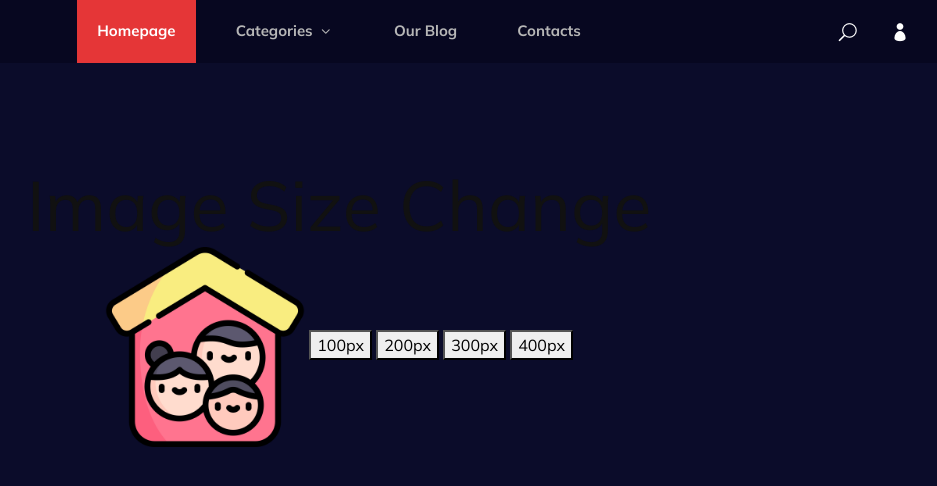
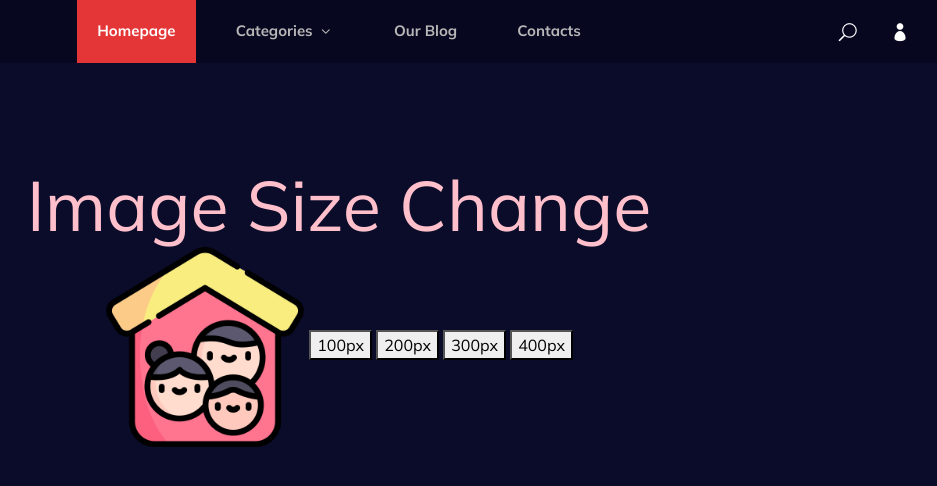
Before and after one commit to Radiant491/Basic-2-Size-Change, a plain HTML site: page Index.html in a window 1280 px wide. Shown: the whole page, without its empty margins (301-1238 px from the left). Drawn offline with Linux system fonts and the light colour scheme.

Commit message:
h1 color changed

```diff
--- a/Index.html
+++ b/Index.html
@@ -75,7 +75,7 @@
     </header>
 
     <div class="button1">
-      <h1>Image Size Change</h1>
+      <h1 style="color: pink">Image Size Change</h1>
       <img src="family.png" height="200px" width="200px" alt="" id="img" />
       <button onclick="Images()">100px</button>
       <button onclick="Image1()">200px</button>
```
